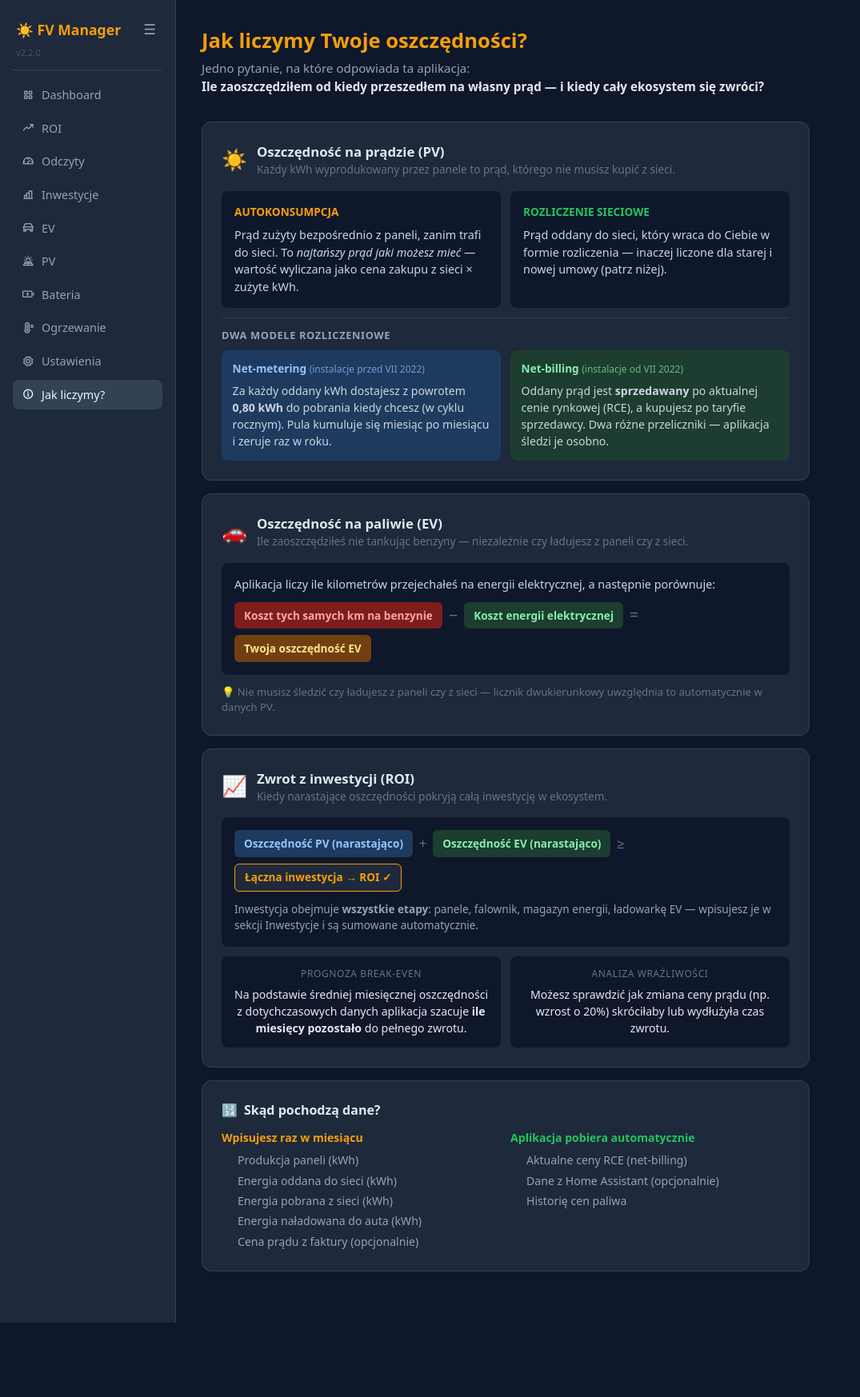
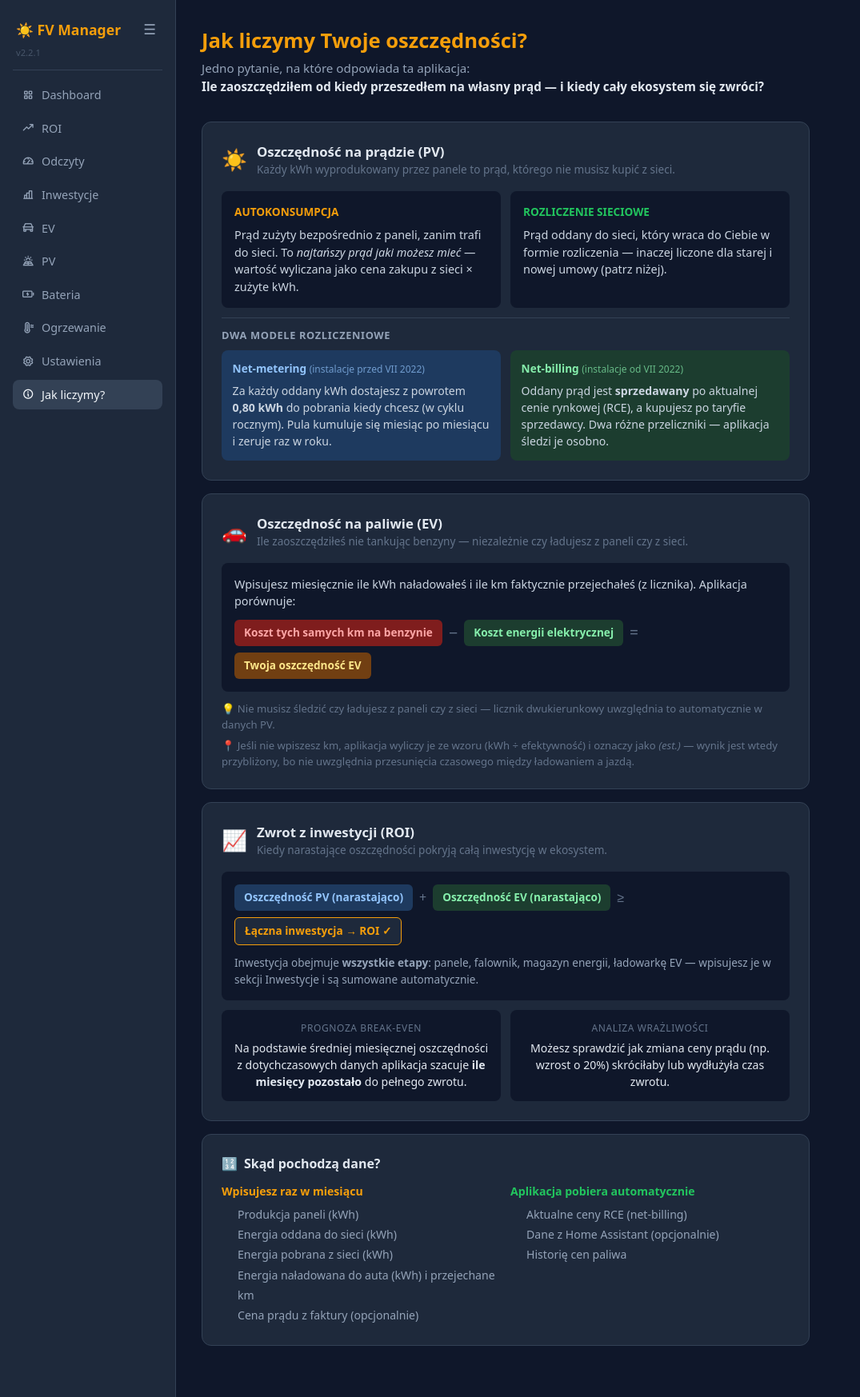
Before and after one commit to SyBeer/fv-manager, a FastAPI app: page /metodologia in a window 1280 px wide. Shown: the whole page at 80% size, without its empty margins (0-1075 px from the left). Before the commit the page ends 1654 px from the top, so only its background shows below. Run offline with FastAPI, Linux system fonts and the light colour scheme; some libraries are stand-ins or nearby versions.

Commit message:
docs(metodologia): zaktualizuj opis modelu EV do wpisywania km z licznika
Strona Jak liczymy? opisywała stary model (km obliczane z kWh). Po
dodaniu pola km w ev_monthly opis był nieaktualny — poprawiono na
faktyczny przepływ danych plus nota o znaczeniu oznaczenia (est.).

Co-Authored-By: Claude Sonnet 4.6 <noreply@anthropic.com>

```diff
--- a/config.yaml
+++ b/config.yaml
@@ -1,6 +1,6 @@
 name: "FV Manager"
 description: "Zarządzanie efektywnością kosztową fotowoltaiki — ROI, EV, import z Excela"
-version: "2.2.0"
+version: "2.2.1"
 slug: "fv-manager"
 init: false
 host_network: false
--- a/templates/metodologia.html
+++ b/templates/metodologia.html
@@ -80,7 +80,7 @@
 
     <div style="background:#0f172a; border-radius:8px; padding:1rem;">
       <p style="color:#cbd5e1; font-size:.9rem; margin:0 0 .75rem;">
-        Aplikacja liczy ile kilometrów przejechałeś na energii elektrycznej, a następnie porównuje:
+        Wpisujesz miesięcznie ile kWh naładowałeś i ile km faktycznie przejechałeś (z licznika). Aplikacja porównuje:
       </p>
       <div style="display:flex; align-items:center; gap:.5rem; flex-wrap:wrap;">
         <div style="background:#7f1d1d; color:#fca5a5; border-radius:6px; padding:.4rem .75rem; font-size:.85rem; font-weight:600;">
@@ -97,8 +97,11 @@
       </div>
     </div>
 
-    <p style="color:#64748b; font-size:.82rem; margin-top:.75rem; margin-bottom:0;">
+    <p style="color:#64748b; font-size:.82rem; margin-top:.75rem; margin-bottom:.4rem;">
       💡 Nie musisz śledzić czy ładujesz z paneli czy z sieci — licznik dwukierunkowy uwzględnia to automatycznie w danych PV.
+    </p>
+    <p style="color:#64748b; font-size:.82rem; margin:0;">
+      📍 Jeśli nie wpiszesz km, aplikacja wyliczy je ze wzoru (kWh ÷ efektywność) i oznaczy jako <em>(est.)</em> — wynik jest wtedy przybliżony, bo nie uwzględnia przesunięcia czasowego między ładowaniem a jazdą.
     </p>
   </div>
 
@@ -159,7 +162,7 @@
           <li>Produkcja paneli (kWh)</li>
           <li>Energia oddana do sieci (kWh)</li>
           <li>Energia pobrana z sieci (kWh)</li>
-          <li>Energia naładowana do auta (kWh)</li>
+          <li>Energia naładowana do auta (kWh) i przejechane km</li>
           <li>Cena prądu z faktury (opcjonalnie)</li>
         </ul>
       </div>
```
Also changed, not shown: CHANGELOG.md, README.md.
